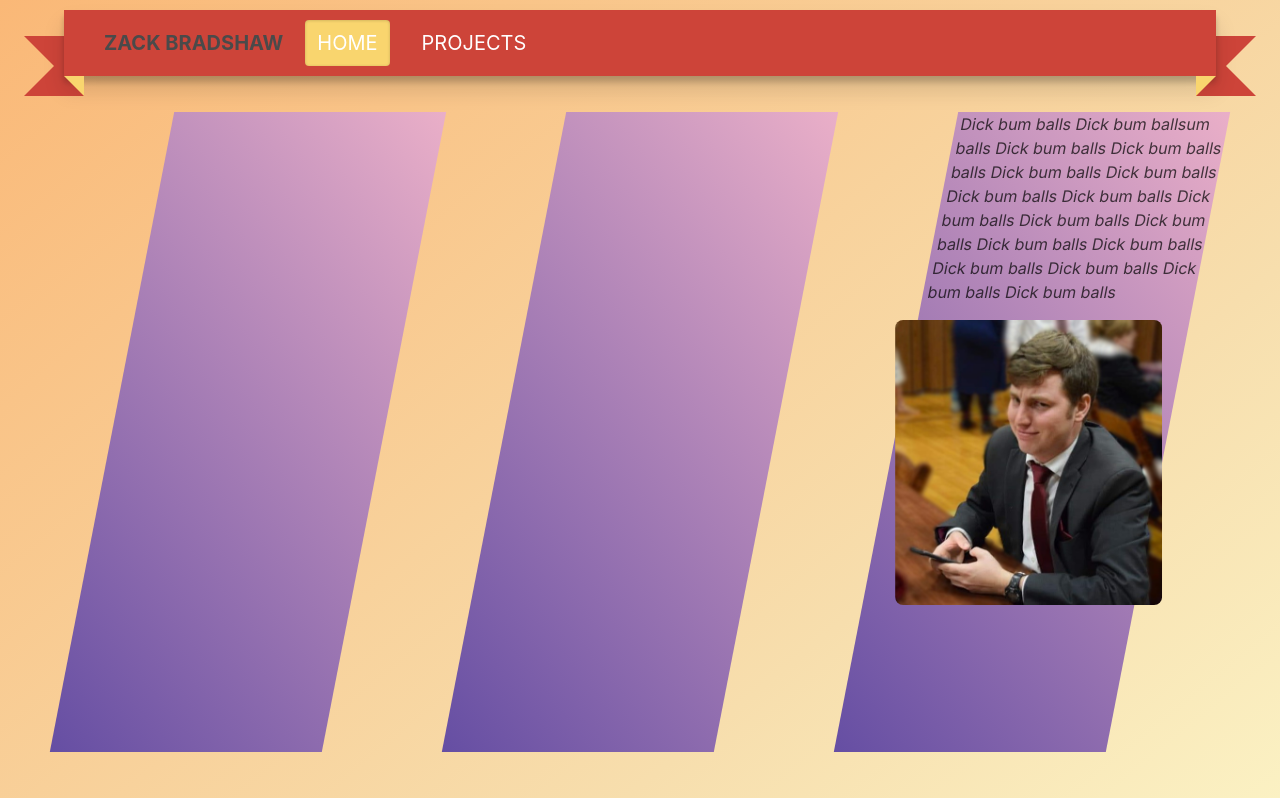
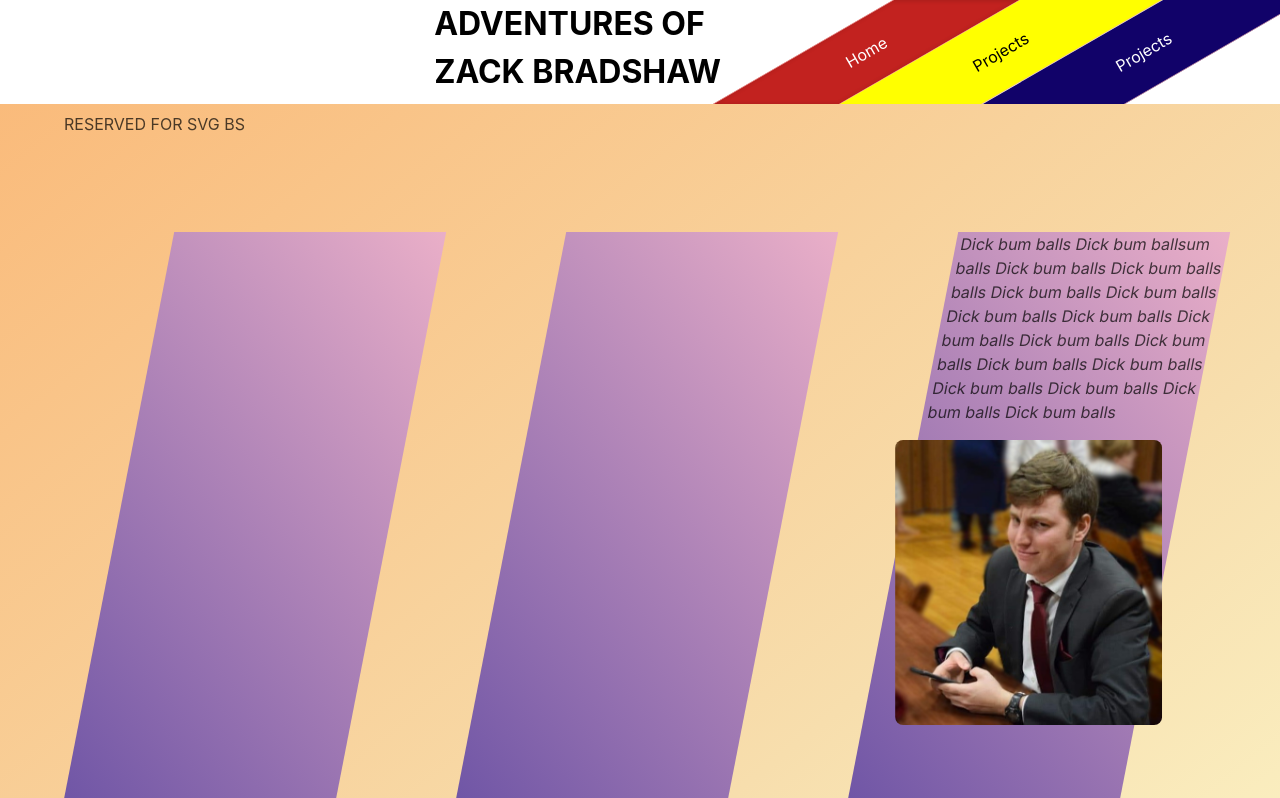
Before and after one commit to ZackBradshaw/zackwebsite, a Gatsby site: page / in a window 1280 px wide. Shown: the top 798 px of the page. Built offline with nearby package versions, Linux system fonts and the light colour scheme; Gatsby itself is replaced by a stand-in of ours.

Commit message:
it doesn't work

```diff
--- a/package.json
+++ b/package.json
@@ -23,7 +23,7 @@
     "gatsby-transformer-sharp": "^2.3.6",
     "gsap": "^3.2.6",
     "netlify-cms": "^2.10.54",
-    "netlify-cms-app": "^2.12.18",
+    "netlify-cms-app": "^2.12.19",
     "netlify-cms-widget-code": "^1.2.0",
     "netlify-cms-widget-youtube": "^0.3.0",
     "node-sass": "^4.14.1",
--- a/src/components/costumBulma.scss
+++ b/src/components/costumBulma.scss
@@ -234,16 +234,16 @@ $card-shadow: 0px 2px 4px rgba(0, 0, 0, 0.68);
 
 
 
-h1.post-title {
-  visibility: hidden;
-  width: 0;
-  height: 0;
-}
+// h1.post-title {
+//   visibility: hidden;
+//   width: 0;
+//   height: 0;
+// }
 
 .ribbon {
   font-size: 20px !important;
   text-transform: uppercase;
-  width: 50%;
+  // width: 50%;
   position: relative;
   background: #cd4439;
   color: #fff;
@@ -254,53 +254,59 @@ h1.post-title {
   box-shadow: 0px 14px 20px 0px rgba(0, 0, 0, 0.13), 0 6px 6px rgba(0, 0, 0, 0.19);
 }
 
-.ribbon:after,
-.ribbon:before {
-  content: "";
-  position: absolute;
-  display: block;
-  bottom: -1em;
-  border: 1.5em solid #cd4439;
-  z-index: -1;
+// .ribbon:after,
+// .ribbon:before {
+//   content: "";
+//   position: absolute;
+//   display: block;
+//   bottom: -1em;
+//   border: 1.5em solid #cd4439;
+//   z-index: -1;
+// }
+
+// .ribbon:before {
+//   left: -2em;
+//   border-right-width: 1.5em;
+//   border-left-color: transparent;
+// }
+
+// .ribbon:after {
+//   right: -2em;
+//   border-left-width: 1.5em;
+//   border-right-color: transparent;
+// }
+
+// .ribbon .ribbon-inner:after,
+// .ribbon .ribbon-inner:before {
+//   content: "";
+//   position: absolute;
+//   display: block;
+//   border-style: solid;
+//   border-color: #f9d56e transparent transparent;
+//   bottom: -1em
+// }
+
+// .ribbon .ribbon-inner:before {
+//   left: 0;
+//   border-width: 1em 0 0 1em;
+// }
+
+// .ribbon .ribbon-inner:after {
+//   right: 0;
+//   border-width: 1em 1em 0 0;
+// }
+
+// .navbar {
+//   background-color: #fff0;
+//   padding: 0em;
+// }
+.nav-slant {
+  transform: skewY(-31deg);
+  // transform: skewX(-21deg);
+  background-color: #72b896;
+
+
 }
-
-.ribbon:before {
-  left: -2em;
-  border-right-width: 1.5em;
-  border-left-color: transparent;
-}
-
-.ribbon:after {
-  right: -2em;
-  border-left-width: 1.5em;
-  border-right-color: transparent;
-}
-
-.ribbon .ribbon-inner:after,
-.ribbon .ribbon-inner:before {
-  content: "";
-  position: absolute;
-  display: block;
-  border-style: solid;
-  border-color: #f9d56e transparent transparent;
-  bottom: -1em
-}
-
-.ribbon .ribbon-inner:before {
-  left: 0;
-  border-width: 1em 0 0 1em;
-}
-
-.ribbon .ribbon-inner:after {
-  right: 0;
-  border-width: 1em 1em 0 0;
-}
-
-.navbar {
-  background-color: #fff0;
-  padding: 0em;
-}
-
 
 
 .diagonal-box {
@@ -338,3 +344,144 @@ h1.post-title {
   transition: all 0.2s ease-in-out;
 
 }
+
+
+
+
+
+
+
+header {
+  background: #9f1c19;
+  overflow: hidden;
+}
+
+.navbar-brand {
+  display: none;
+  float: left;
+  font-weight: bold;
+  text-transform: uppercase;
+  display: block;
+  // padding: 1.5em;
+  margin-right: 20%;
+  color: black;
+  font-size: 2em;
+  word-wrap: break-word;
+
+}
+@media screen and (min-width: 41em) {
+  .navbar-brand {
+    display: block;
+  }
+}
+
+.nav {
+  position: relative;
+  float: left;
+  left: 50%;
+  max-width: 50em;
+}
+@media screen and (min-width: 41em) {
+  .nav {
+    float: none;
+    left: 0;
+    margin-left: auto;
+    margin-right: auto;
+    padding: 0 1em;
+  }
+}
+
+.navbar-item  {
+  position: relative;
+  float: left;
+  left: -50%;
+  margin-left: auto;
+  margin-right: auto;
+}
+@media screen and (min-width: 41em) {
+  .nav .navbar-item  {
+    float: right;
+    left: 0;
+    margin-left: 0;
+    margin-right: 0;
+  }
+}
+
+.navbar-item  {
+  float: left;
+  position: relative;
+  background: #c2221f;
+}
+
+.navbar-item , h1 a {
+  display: block;
+  padding: 2.5em;
+  color: white;
+}
+
+/* Here we go! Time to skew. */
+h1, .nav .navbar-item  {
+  border-right: 1px solid #f2adac;
+  transform: skewx(-60deg);
+  transition: background .2s ease, color .2s ease;
+}
+h1:hover, li:hover {
+  background: #ea2924;
+}
+
+h1,.navbar-item:first-child {
+  border-left: 1px solid #f2adac;
+}
+
+/* Text, unskew thyself! (But unskeweth not the clickable areas.) */
+.navbar-item span {
+  display: block;
+  transform: skewx(60deg) rotate(-30deg);
+
+}
+
+.r{
+  background-color: #c2221f;
+}
+.y{
+  background-color: yellow;
+  color: black;
+}
+.b{
+  background-color: #110269;
+}
+
+.nav-active {
+  // background: #fafafa;
+}
+.nav-active{
+  // color: #c2221f;
+}
+.nav-active:hover {
+  color: white;
+}
+
+
+
+
+#tv {
+  position: relative;
+  width: 200px;
+  height: 150px;
+  margin: 20px 0;
+  background: red;
+  border-radius: 50% / 10%;
+  color: white;
+  text-align: center;
+  text-indent: .1em;
+}
+#tv:before {
+  content: '';
+  position: absolute;
+  top: 10%;
+  bottom: 10%;
+  right: -5%;
+  left: -5%;
+  background: inherit;
+  border-radius: 5% / 50%;
+}
--- a/src/components/header.js
+++ b/src/components/header.js
@@ -23,11 +23,11 @@ const Header = class extends React.Component {
         // set the class in state for the navbar accordingly
         this.state.active
           ? this.setState({
-              navBarActiveClass: "is-active",
-            })
+            navBarActiveClass: "is-active",
+          })
           : this.setState({
-              navBarActiveClass: "",
-            })
+            navBarActiveClass: "",
+          })
       }
     )
   }
@@ -35,20 +35,22 @@ const Header = class extends React.Component {
   render() {
     return (
       <nav
-        className="navbar is-fixed-top"
+        className="navbar is-fixed-top header"
         role="navigation"
         aria-label="main navigation"
       >
-        <div className="container ribbon">
-          <div className="navbar-brand ribbon-inner  ">
+        <div className="nav is-fixed-top">
+
+
+          <div className="">
             <AniLink
-              className="navbar-item"
+              className="navbar-brand nav-no-skew"
               paintDrip
               to="/"
               hex="#62727b"
               duration={0.7}
             >
-              <b>Zack Bradshaw</b>
+              <b className="nav-no-skew">Adventures of <br/> Zack Bradshaw</b>
             </AniLink>
             <div
               className={`navbar-burger burger ${this.state.navBarActiveClass}`}
@@ -67,13 +69,13 @@ const Header = class extends React.Component {
           >
             <AniLink
               activeClassName="nav-active"
-              className="navbar-item is-shady-nav dark-nav"
+              className="navbar-item r"
               paintDrip
               to="/"
               hex="#62727b"
               duration={0.7}
             >
-              Home
+              <span>Home</span>
             </AniLink>
             <AniLink
               activeClassName="nav-active"
@@ -81,20 +83,20 @@ const Header = class extends React.Component {
               to="projects"
               hex="#37474f"
               duration={0.6}
-              className=" navbar-item is-shady-nav "
+              className=" navbar-item y"
             >
-              Projects
+              <span>Projects</span>
             </AniLink>
-            {/* <AniLink
+            <AniLink
               activeClassName="nav-active"
               paintDrip
-              to="guides"
+              to="projects"
               hex="#37474f"
               duration={0.6}
-              className=" navbar-item is-shady-nav "
+              className=" navbar-item b"
             >
-              Guides
-            </AniLink> */}
+              <span>Projects</span>
+            </AniLink>
           </div>
           <div className="navbar-end has-text-centered"></div>
         </div>
--- a/src/pages/index.js
+++ b/src/pages/index.js
@@ -12,6 +12,11 @@ const IndexPage = () => (
     <SEO title="Home" />
     <section className="hero is-light is-bold is-fullheight">
       <div className="padding-top-4em ">
+        <div className="section">
+          <div className="container">
+<p>RESERVED FOR SVG BS</p>
+          </div>
+        </div>
         <div className="section">
           <div className="container">
             <div className="tile is-ancestor">
```
Also changed, not shown: 1 other file.
